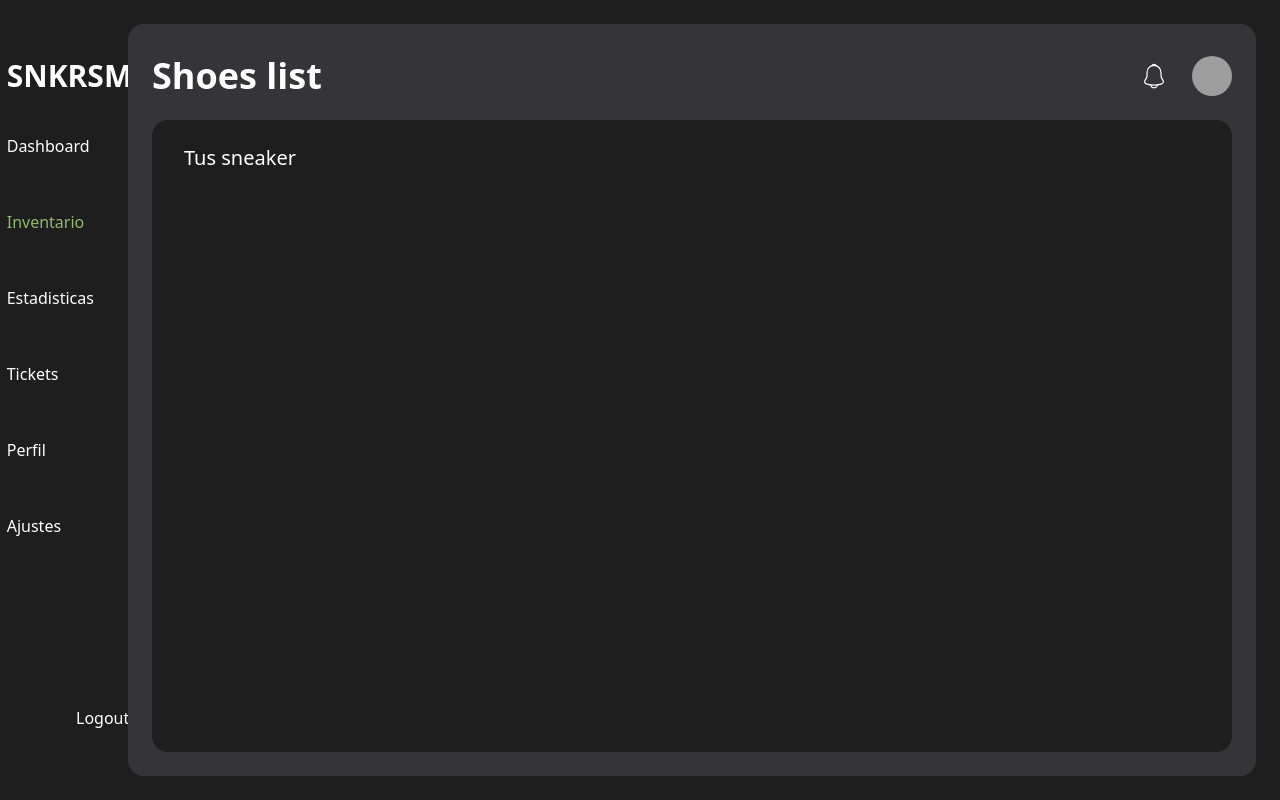
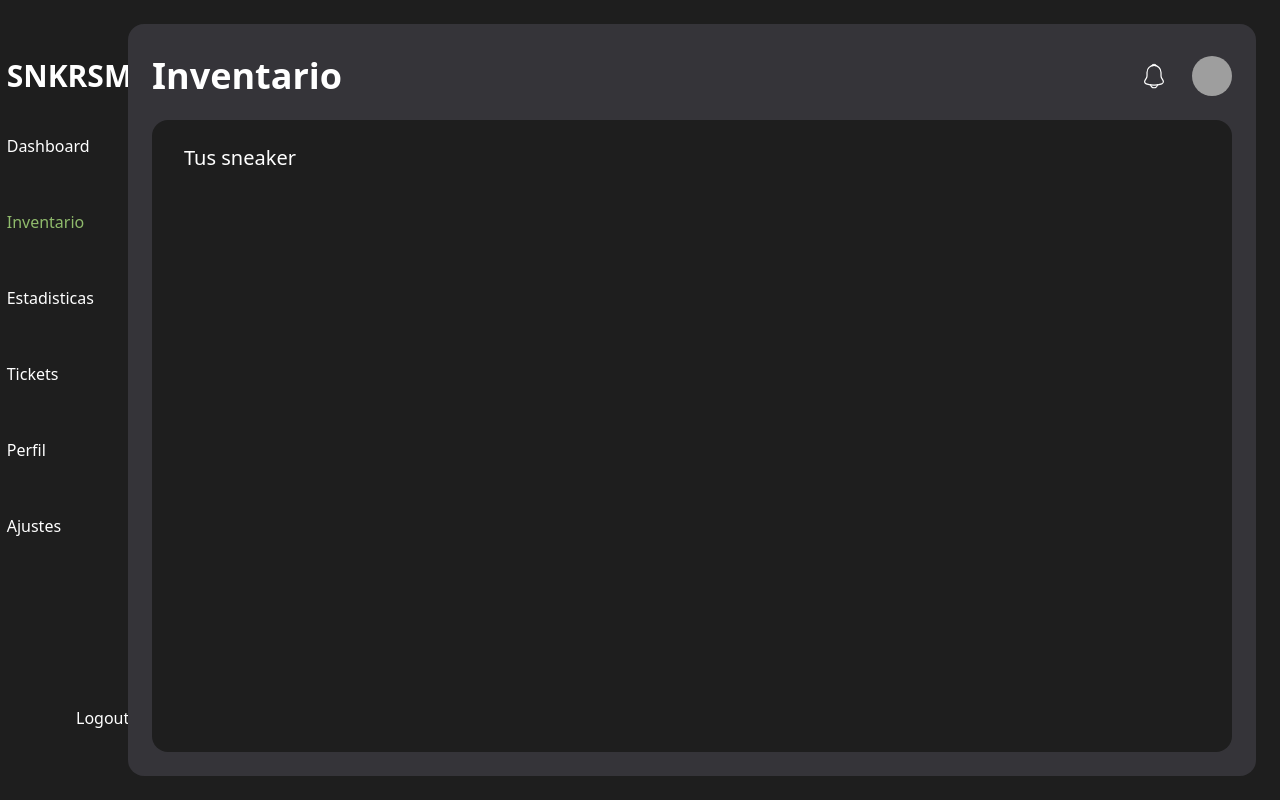
Before and after one commit to PemaProjects/SneakerResellManager, a Nuxt app in the folder nuxt/: page /inventario in a window 1280 px wide. Built offline with nearby package versions, Linux system fonts and the light colour scheme; grey boxes are pictures that could not be loaded.

Commit message:
refactor: Update page title in inventory.vue

```diff
--- a/nuxt/pages/inventario.vue
+++ b/nuxt/pages/inventario.vue
@@ -1,5 +1,5 @@
 <template>
-    <Layout title="Shoes list">
+    <Layout title="Inventario">
         <p class="text-xl">Tus sneaker</p>
     </Layout>
 </template>
```
